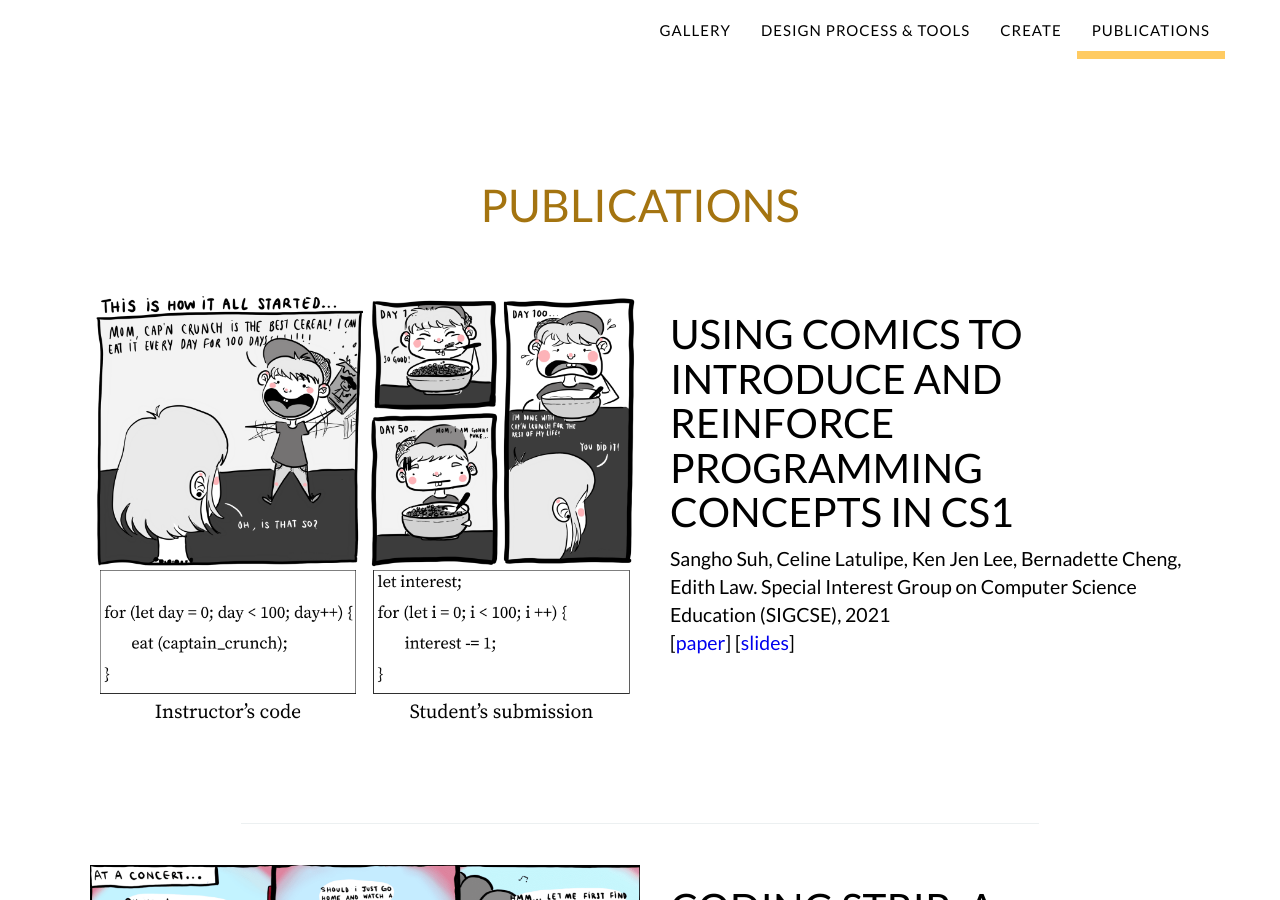
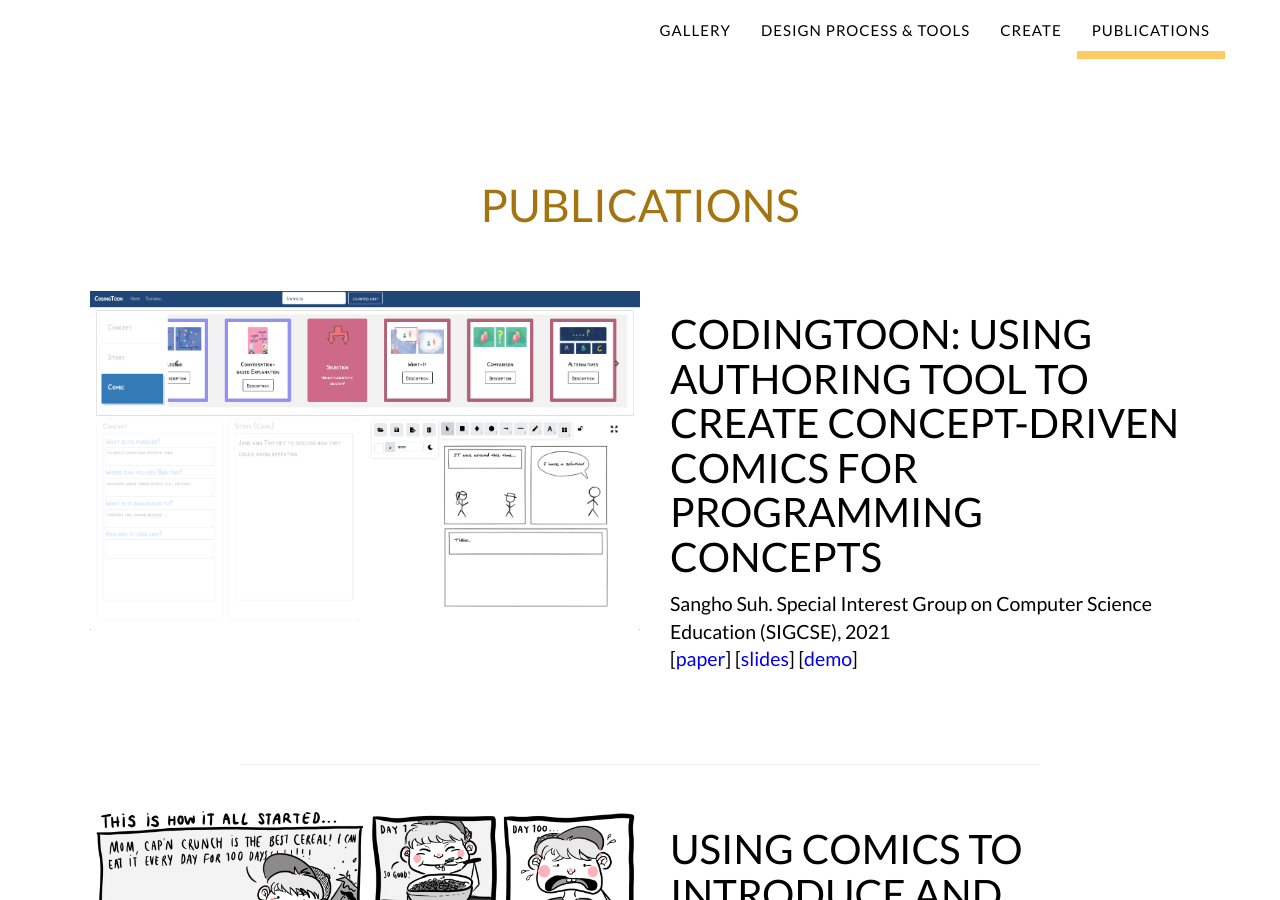
Before and after one commit to codingstrip/codingstrip.github.io, a Jekyll site: the page built from _2020_pages/publications.html, in a window 1280 px wide and 900 px high. Built offline with Jekyll 4.4.1, drawn with Linux system fonts in a browser that asks for light colours; some web fonts are replaced.

Commit message:
Add codingtoon to publications page

```diff
--- a/_2020_pages/publications.html
+++ b/_2020_pages/publications.html
@@ -13,7 +13,7 @@ permalink: /publications
 			{% else %}
 			<h1 class="publication-title">{{ publication.title }}</h1>
 			{% endif %}
-			<span class="publication-authors">{% for author in publication.authors %}{% if forloop.last %}{{ author }}.{% else %}{{ author }}, {% endif %}{% endfor %} {{ publication.conference }}, {{ publication.year }} {% if publication.link %}<br>[<a href="{{publication.link}}" target="_blank">paper</a>]{% endif %}{% if publication.post %} [<a href="{{publication.post}}" target="_blank">article</a>]{% endif %}{% if publication.slides %} [<a href="{{publication.slides}}" target="_blank">slides</a>]{% endif %}</span>
+			<span class="publication-authors">{% for author in publication.authors %}{% if forloop.last %}{{ author }}.{% else %}{{ author }}, {% endif %}{% endfor %} {{ publication.conference }}, {{ publication.year }} {% if publication.link %}<br>[<a href="{{publication.link}}" target="_blank">paper</a>]{% endif %}{% if publication.post %} [<a href="{{publication.post}}" target="_blank">article</a>]{% endif %}{% if publication.slides %} [<a href="{{publication.slides}}" target="_blank">slides</a>]{% endif %}{% if publication.demo %} [<a href="{{publication.demo}}" target="_blank">demo</a>]{% endif %}</span>
 		</div>
 	</section>
 	<hr size="30" width="70%" noshade>
--- a/_data/twenty_20/publications.yml
+++ b/_data/twenty_20/publications.yml
@@ -1,3 +1,18 @@
+- link: 'https://dl.acm.org/doi/10.1145/3408877.3439536'
+  path: '../images/6_paper/sigcse-codingtoon.png'
+  path_compressed: '../images/6_paper/sigcse-codingtoon.png'
+  slides: 'https://sanghosuh.github.io/codingtoon-sigse/'
+  demo: 'https://codingstrip.github.io/create'
+  alt:
+  description:
+  width:
+  height:
+  title: "CodingToon: Using Authoring Tool to Create Concept-driven Comics for Programming Concepts"
+  year: "2021"
+  conference: Special Interest Group on Computer Science Education (SIGCSE)
+  authors:
+    - Sangho Suh
+
 - link: 'https://sanghosuh.github.io/papers/comics_sigcse.pdf'
   path: '../images/6_paper/sigcse-use_cases.png'
   path_compressed: '../images/6_paper/sigcse-use_cases.png'
```
Also changed, not shown: images/6_paper/sigcse-codingtoon.png (added).
